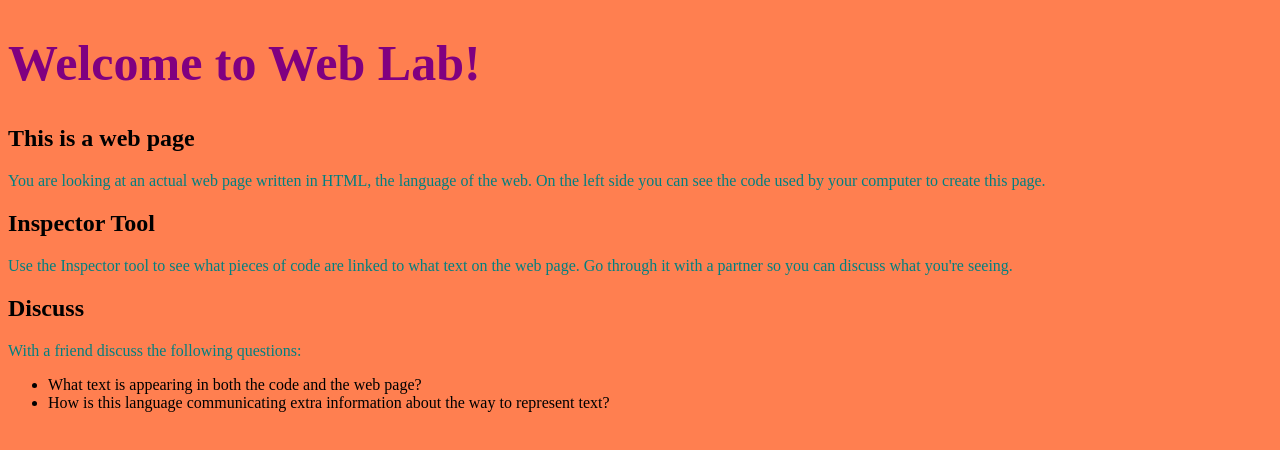
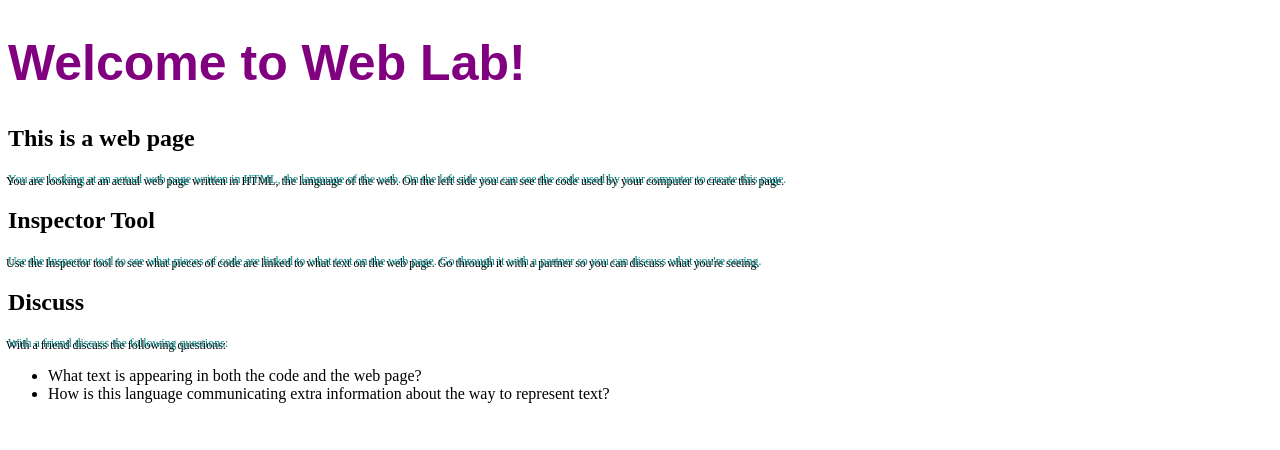
Before and after one commit to fw-00/fw-00.github.io, a plain HTML site: page index.html in a window 1280 px wide. Drawn offline with Linux system fonts and the light colour scheme.

Commit message:
Update style.css

```diff
--- a/style.css
+++ b/style.css
@@ -1,17 +1,18 @@
 body {
-
+   <!--background: grey;-->
    background-color: coral;
 }
-<!--background: grey;-->
 
 p {
   color: rebeccapurple;
   font-size: 12px;
+  text-shadow: -2px 2px black;
 }
 
 h1 {
     color: purple;
     font-size: 50px;
+    font-family: fantasy;
 }
 
 h3 {
```
